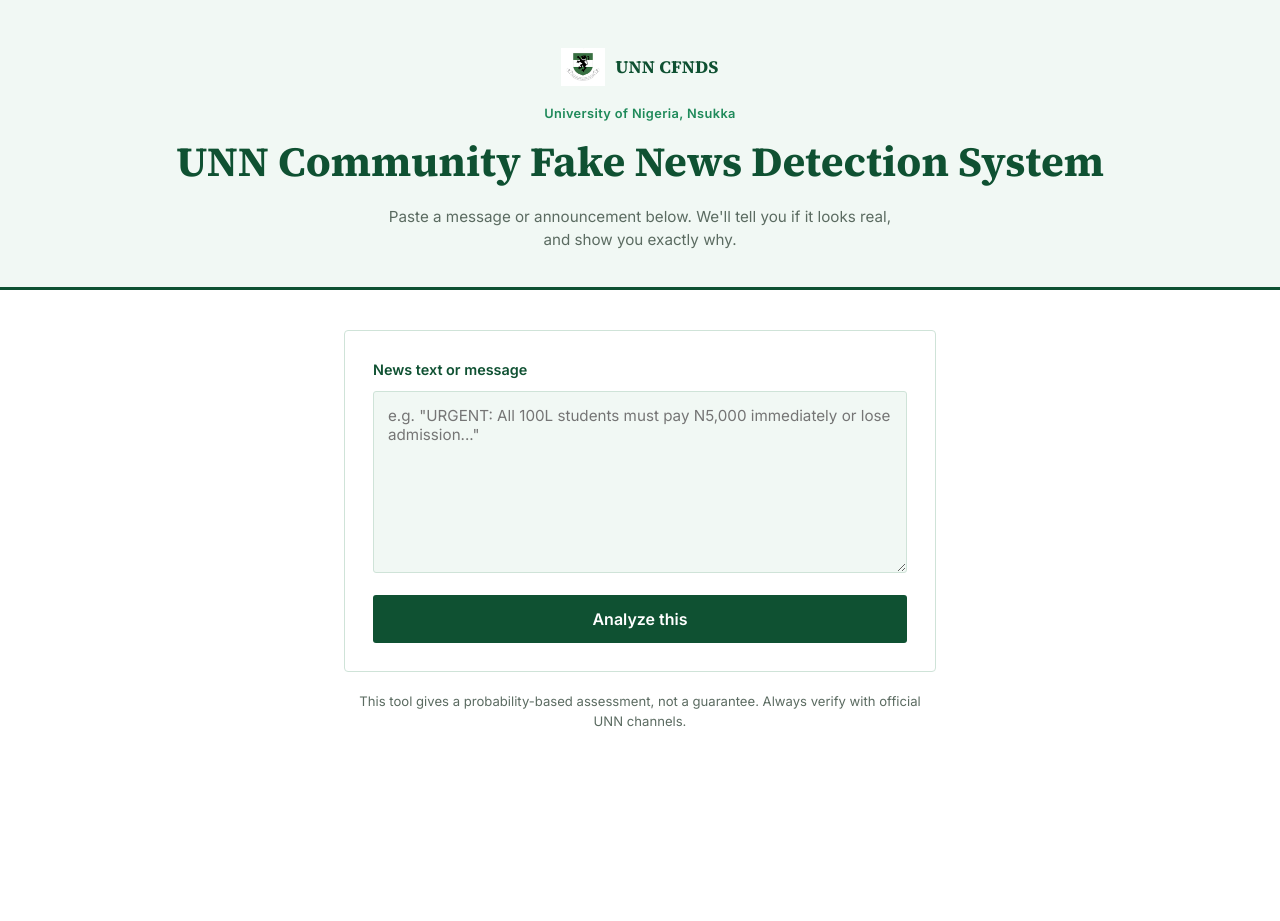
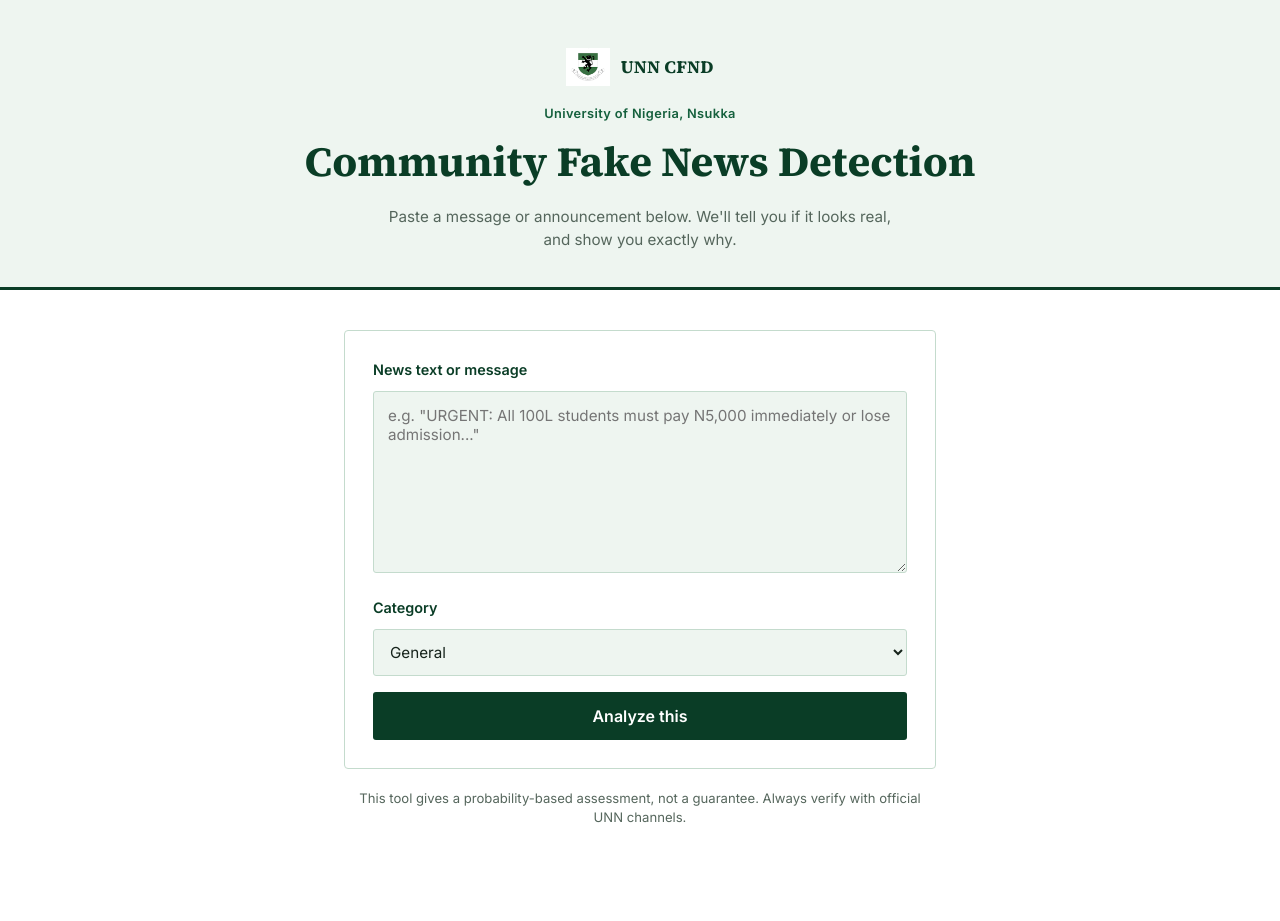
Before and after one commit to aconanselm/UNN-Fake-News-Detection-System, a Flask app: page / in a window 1280 px wide. Before the commit the page ends 727 px from the top, so only its background shows below. Run offline with Flask 3, Linux system fonts and the light colour scheme; parts of the project's set-up code (start-up, migrations or seed data) failed here and were passed over.

Commit message:
Add SQLite database, category dropdown, and feedback feature

```diff
--- a/app.py
+++ b/app.py
@@ -1,6 +1,6 @@
 """
 UNN Community Fake News Detection System
-Flask web application - Phase 6
+Flask web application - Phases 6-7 (web interface + database)
 
 Routes:
   GET  /          - the submission form
@@ -17,7 +17,9 @@ mentioning in your report: slightly lower raw accuracy, in exchange
 for genuine explainability.
 """
 
+import json
 import re
+import sqlite3
 import string
 
 import joblib
@@ -27,6 +29,15 @@ from nltk.corpus import stopwords
 from nltk.stem import WordNetLemmatizer
 
 app = Flask(__name__)
+
+DB_PATH = 'database/unn_fnd.db'
+
+
+def get_db():
+    """Opens a connection to the SQLite database."""
+    conn = sqlite3.connect(DB_PATH)
+    conn.row_factory = sqlite3.Row
+    return conn
 
 # Load the trained vectorizer and model once, when the app starts
 vectorizer = joblib.load('models/tfidf_vectorizer.pkl')
@@ -94,12 +105,52 @@ def analyze():
         return redirect('/')
 
     submitted_text = request.form.get('news_text', '').strip()
+    category = request.form.get('category', 'General')
 
     if not submitted_text:
         return render_template('index.html', error="Please paste some text to analyze.")
 
     result = analyze_text(submitted_text)
+
+    # Save this submission to the database
+    conn = get_db()
+    cursor = conn.cursor()
+    cursor.execute(
+        """INSERT INTO submissions (user_id, submitted_text, category, verdict, confidence_score)
+           VALUES (NULL, ?, ?, ?, ?)""",
+        (submitted_text, category, result['label'], result['confidence'])
+    )
+    submission_id = cursor.lastrowid
+
+    # If it was flagged Fake, also log the SHAP explanation
+    if result['label'] == 'Fake':
+        cursor.execute(
+            """INSERT INTO fake_news_detection (submission_id, fake_news_type, shap_explanation)
+               VALUES (?, ?, ?)""",
+            (submission_id, 'Unclassified', json.dumps(result['top_words']))
+        )
+
+    conn.commit()
+    conn.close()
+
+    result['submission_id'] = submission_id
     return render_template('results.html', result=result)
+
+
+@app.route('/feedback', methods=['POST'])
+def feedback():
+    submission_id = request.form.get('submission_id')
+    user_response = request.form.get('response')  # 'Agree' or 'Disagree'
+
+    conn = get_db()
+    conn.execute(
+        "INSERT INTO feedback (submission_id, user_response) VALUES (?, ?)",
+        (submission_id, user_response)
+    )
+    conn.commit()
+    conn.close()
+
+    return render_template('feedback_thanks.html')
 
 
 if __name__ == '__main__':
--- a/static/css/style.css
+++ b/static/css/style.css
@@ -1,12 +1,12 @@
 :root {
     --color-bg: #ffffff;
-    --color-bg-soft: #f1f8f4;
-    --color-primary: #0f5132;
-    --color-primary-light: #1f8a5a;
-    --color-primary-pale: #e3f3ea;
-    --color-text: #1c2b22;
-    --color-muted: #5b6b61;
-    --color-border: #cfe3d8;
+    --color-bg-soft: #eef5f0;
+    --color-primary: #0a3d26;
+    --color-primary-light: #15603d;
+    --color-primary-pale: #dcede3;
+    --color-text: #16231b;
+    --color-muted: #55665c;
+    --color-border: #c4dbcd;
     --color-fake: #a6342b;
     --color-fake-pale: #f6e8e6;
 }
@@ -266,3 +266,90 @@ textarea:focus {
 .back-link:hover {
     text-decoration: underline;
 }
+
+/* ---------- Category dropdown ---------- */
+
+.form-label-spaced {
+    margin-top: 18px;
+}
+
+select {
+    width: 100%;
+    padding: 12px;
+    border: 1px solid var(--color-border);
+    border-radius: 3px;
+    font-family: 'Inter', sans-serif;
+    font-size: 0.95rem;
+    background: var(--color-bg-soft);
+    color: var(--color-text);
+}
+
+select:focus {
+    outline: 2px solid var(--color-primary);
+    outline-offset: 1px;
+}
+
+/* ---------- Feedback ---------- */
+
+.feedback-card {
+    background: var(--color-bg);
+    border: 1px solid var(--color-border);
+    border-radius: 4px;
+    padding: 24px;
+    margin-bottom: 20px;
+}
+
+.feedback-form {
+    display: flex;
+    gap: 12px;
+}
+
+.feedback-button {
+    flex: 1;
+    padding: 12px;
+    border-radius: 3px;
+    font-family: 'Inter', sans-serif;
+    font-size: 0.95rem;
+    font-weight: 600;
+    cursor: pointer;
+    border: 2px solid var(--color-primary);
+}
+
+.feedback-agree {
+    background: var(--color-primary);
+    color: #fff;
+}
+
+.feedback-agree:hover {
+    background: var(--color-primary-light);
+}
+
+.feedback-disagree {
+    background: var(--color-bg);
+    color: var(--color-primary);
+}
+
+.feedback-disagree:hover {
+    background: var(--color-primary-pale);
+}
+
+.thanks-card {
+    text-align: center;
+    background: var(--color-primary-pale);
+    border: 2px solid var(--color-primary);
+    border-radius: 4px;
+    padding: 40px 24px;
+    margin-bottom: 20px;
+}
+
+.thanks-title {
+    margin: 0 0 8px;
+    font-family: 'Source Serif 4', Georgia, serif;
+    font-size: 1.6rem;
+    color: var(--color-primary);
+}
+
+.thanks-text {
+    margin: 0;
+    color: var(--color-muted);
+}
--- a/templates/index.html
+++ b/templates/index.html
@@ -12,10 +12,10 @@
     <header class="masthead">
         <div class="logo">
             <img src="{{ url_for('static', filename='img/unn-logo.png') }}" alt="University of Nigeria, Nsukka crest" class="logo-crest">
-            <span class="logo-text">UNN&nbsp;CFNDS</span>
+            <span class="logo-text">UNN&nbsp;CFND</span>
         </div>
         <p class="masthead-label">University of Nigeria, Nsukka</p>
-        <h1 class="masthead-title">UNN Community Fake News Detection System</h1>
+        <h1 class="masthead-title">Community Fake News Detection</h1>
         <p class="masthead-sub">Paste a message or announcement below. We'll tell you if it looks real, and show you exactly why.</p>
     </header>
 
@@ -31,6 +31,16 @@
                 rows="8"
                 placeholder="e.g. &quot;URGENT: All 100L students must pay N5,000 immediately or lose admission...&quot;"
             ></textarea>
+
+            <label for="category" class="form-label form-label-spaced">Category</label>
+            <select id="category" name="category">
+                <option value="Academic">Academic</option>
+                <option value="Admission">Admission</option>
+                <option value="Security">Security</option>
+                <option value="Health">Health</option>
+                <option value="General" selected>General</option>
+            </select>
+
             <button type="submit" class="submit-button">Analyze this</button>
         </form>
 
```
Also changed, not shown: src/init_db.py (added, +28 -0 lines), templates/feedback_thanks.html (added, +29 -0 lines), templates/results.html (+10 -0 lines).
